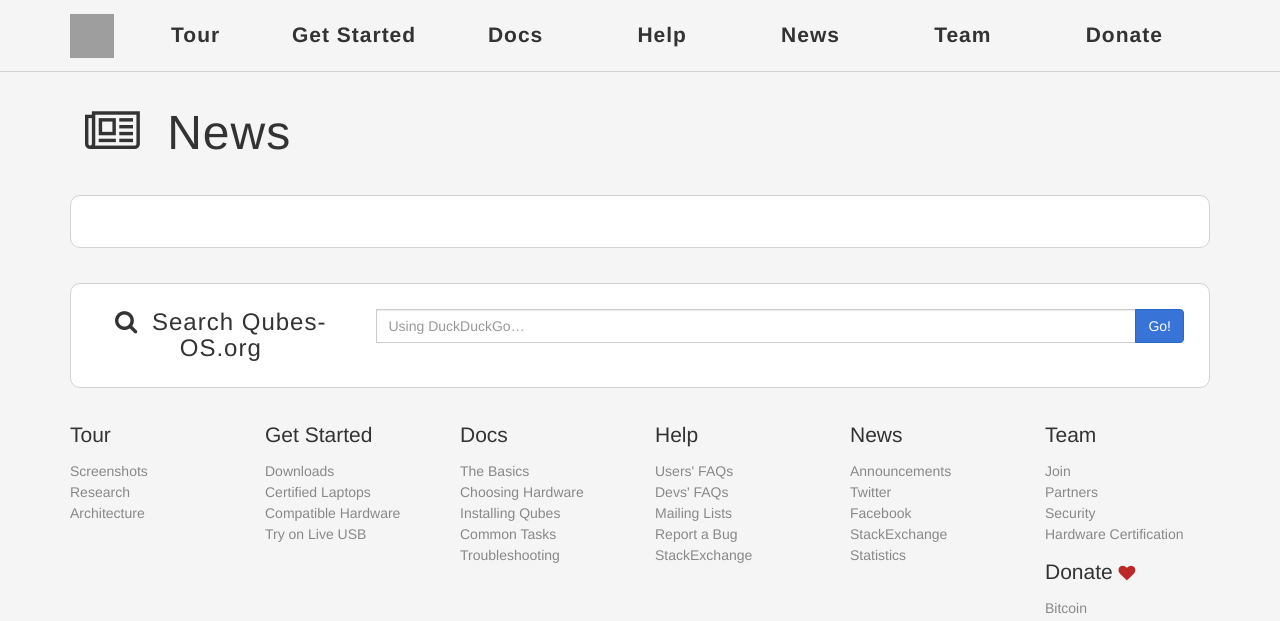
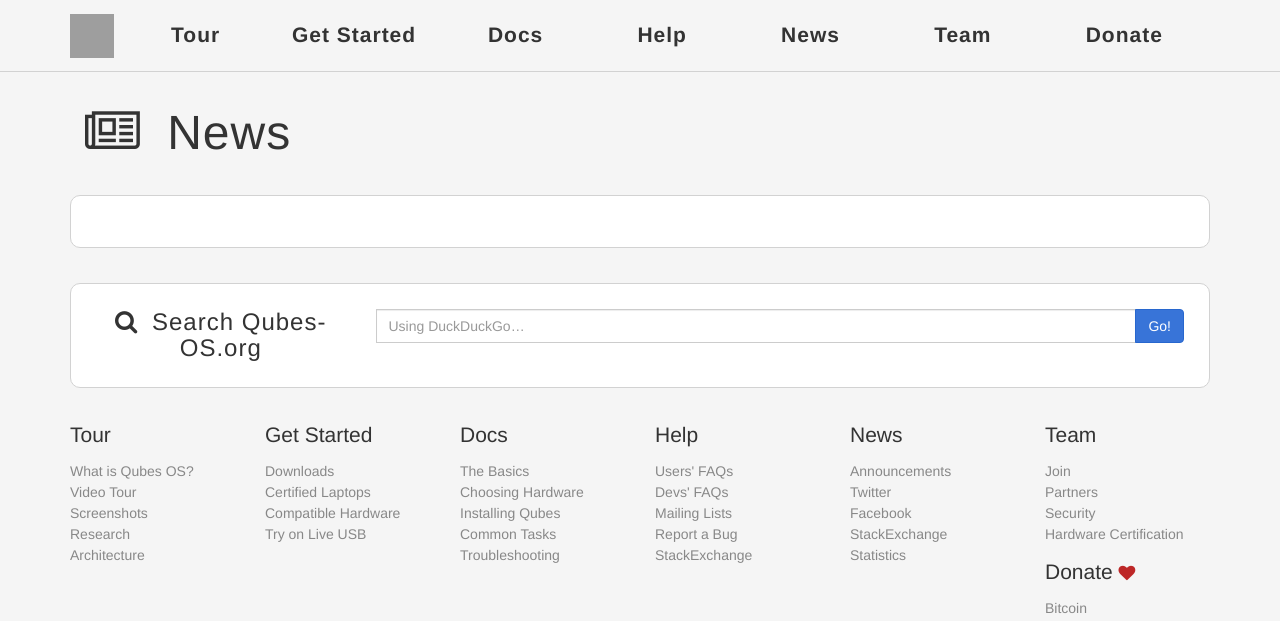
Before and after one commit to QubesOS/qubesos.github.io, a Jekyll site: the page built from news/index.html, in a window 1280 px wide. Shown: the top 621 px of the page. Built offline with Jekyll 4.4.1, drawn with Linux system fonts in a browser that asks for light colours; some web fonts are replaced; grey boxes are pictures that could not be loaded.

Commit message:
Add text and video tours to architecture.yml
Closes QubesOS/qubes-issues#2366

```diff
--- a/_data/architecture.yml
+++ b/_data/architecture.yml
@@ -2,6 +2,10 @@
   url: /tour/
   icon: fa-flag
   sub-pages:
+  - title: What is Qubes OS?
+    url: /tour/#what-is-qubes-os
+  - title: Video Tour
+    url: /tour/
   - title: Screenshots
     url: /screenshots/
     icon: fa-picture-o
```
